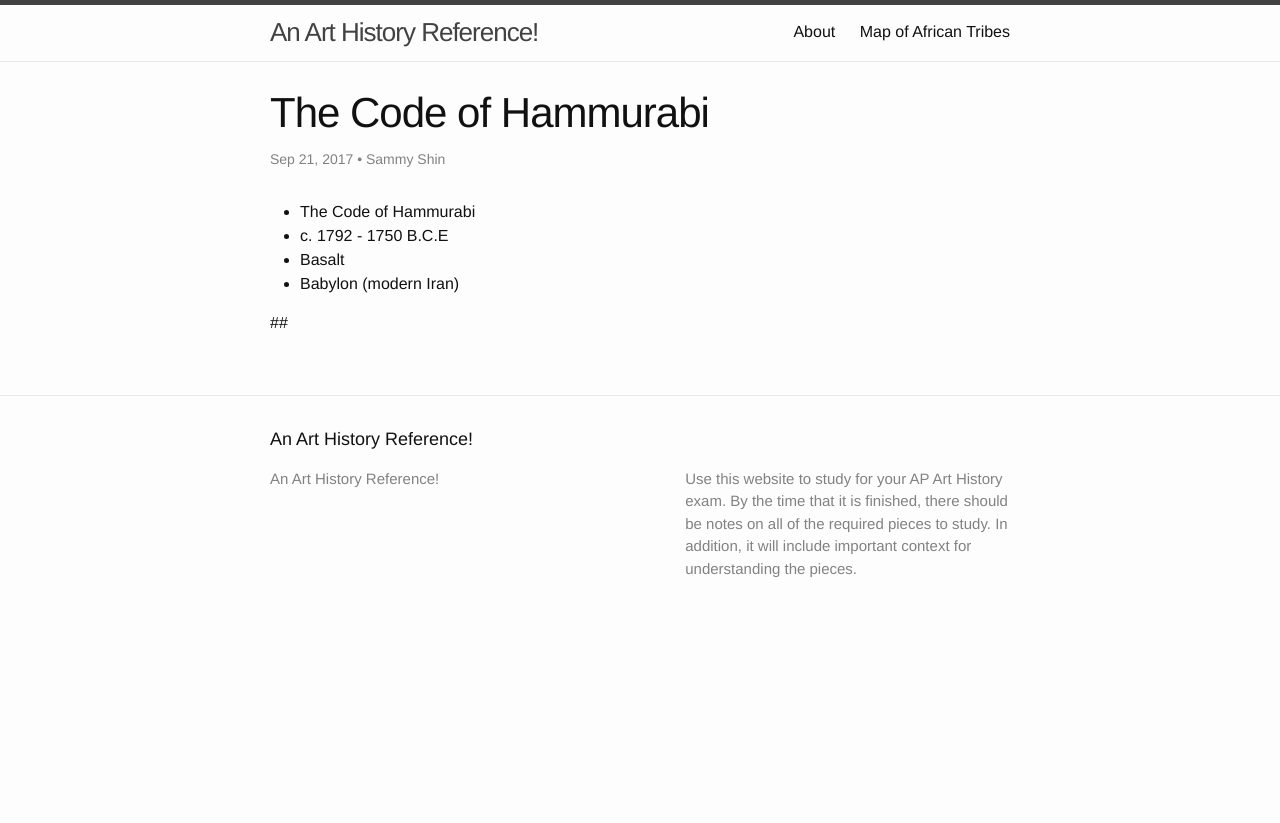
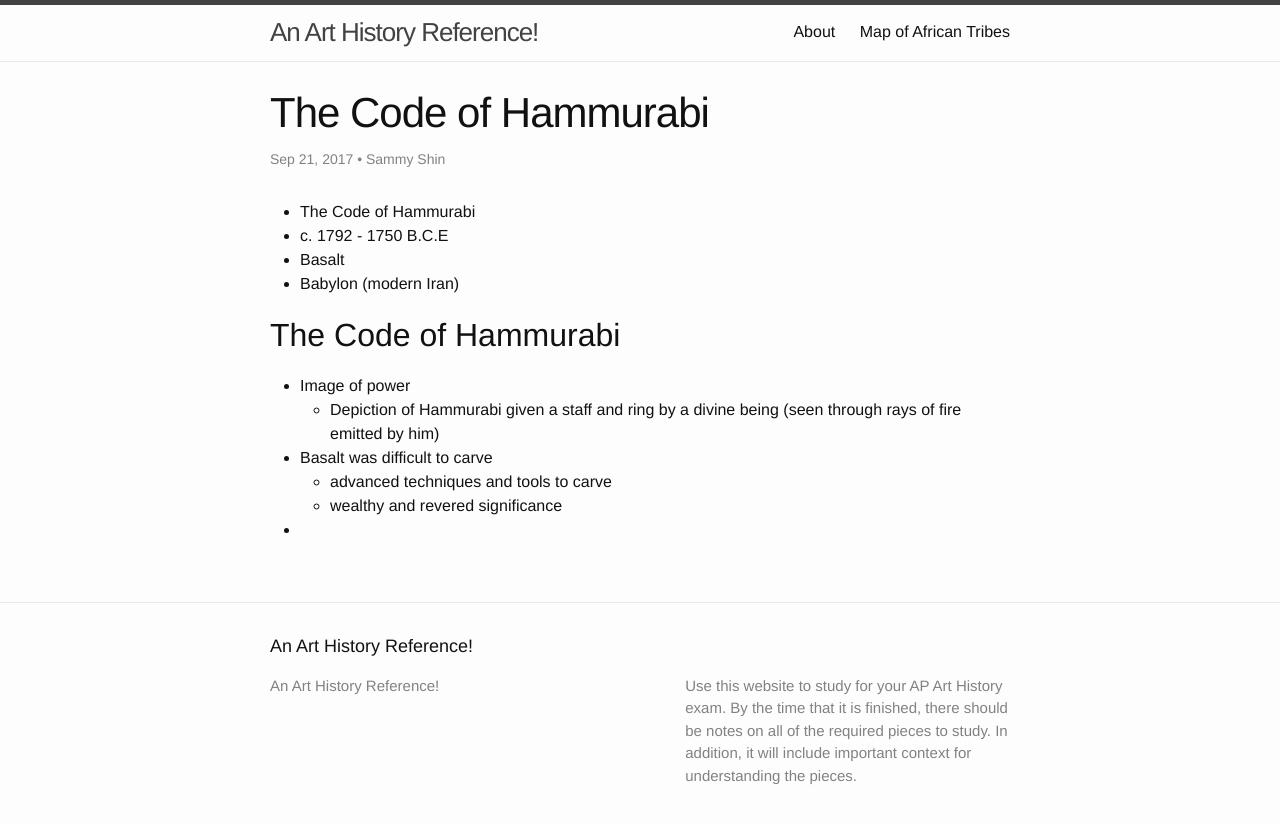
Before and after one commit to mbhs-arth/mbhs-arth.github.io, a Jekyll site: the page built from _posts/2017-09-22-code-of-hammurabi.md, in a window 1280 px wide. Shown: the top 823 px of the page. Built offline with Jekyll 4.4.1, drawn with Linux system fonts in a browser that asks for light colours.

Commit message:
fixed changes

```diff
--- a/_posts/2017-09-22-code-of-hammurabi.md
+++ b/_posts/2017-09-22-code-of-hammurabi.md
@@ -10,4 +10,10 @@ author: Sammy Shin
 * Basalt
 * Babylon (modern Iran)
 
-##
+## The Code of Hammurabi
+* Image of power
+  * Depiction of Hammurabi given a staff and ring by a divine being (seen through rays of fire emitted by him)
+* Basalt was difficult to carve
+  * advanced techniques and tools to carve
+  * wealthy and revered significance
+*
```
Also changed, not shown: _posts/2017-09-21-votive-statues.md (+1 -1 lines).
